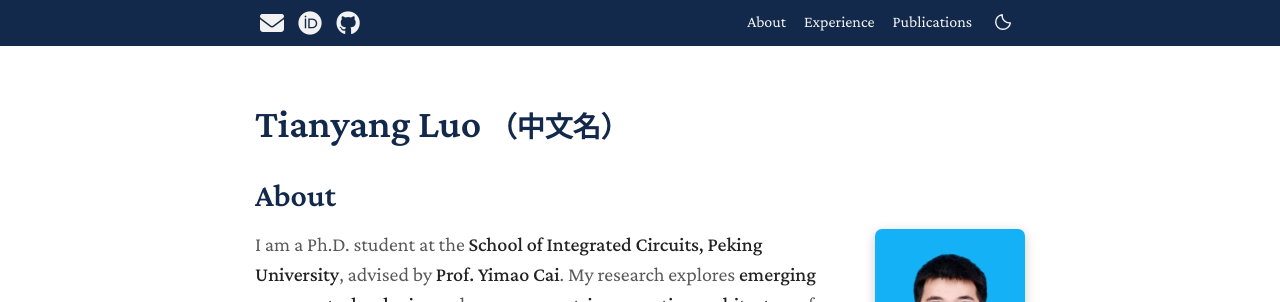
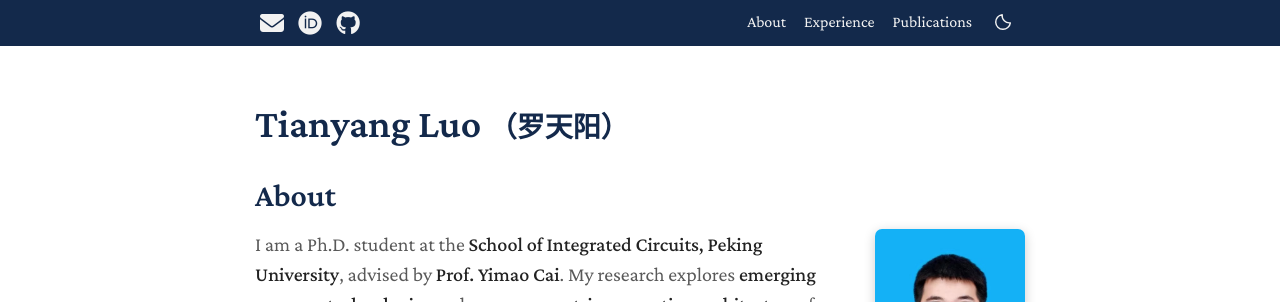
Before and after one commit to tianyangluo-pku/tianyangluo-pku.github.io, a Jekyll site: the page built from index.md, in a window 1280 px wide and 900 px high. Shown: the top 302 px of the window. Built offline with Jekyll 4.4.1, drawn with Linux system fonts in a browser that asks for light colours; a style sheet for code colours, icons or effects is not loaded.

Commit message:
Add confirmed Chinese name Luo Tianyang

```diff
--- a/index.md
+++ b/index.md
@@ -5,7 +5,7 @@ seo_title: Tianyang Luo | Peking University
 ---
 
 <div class="about-heading">
-  <h1 id="tianyang-luo">{{ site.title }} <span class="name-chinese">&#65288;&#20013;&#25991;&#21517;&#65289;</span></h1>
+  <h1 id="tianyang-luo">{{ site.title }} <span class="name-chinese">（罗天阳）</span></h1>
 </div>
 
 ## About
```
Also changed, not shown: README.md.
